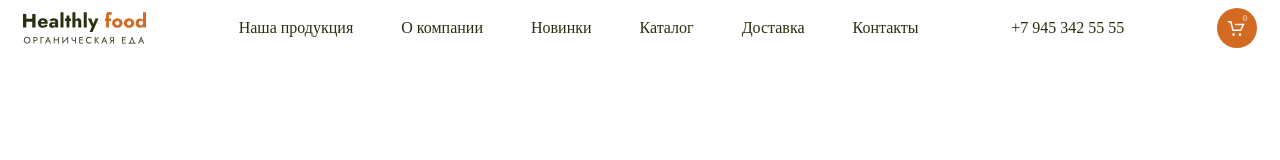
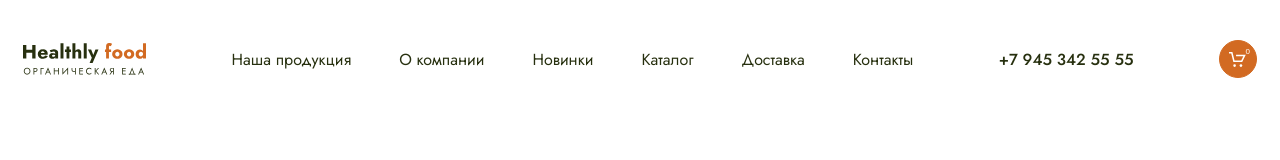
Before and after one commit to SolloVey/Module02-Shop, a website built with webpack: page src/index.html in a window 1280 px wide. Built offline with nearby package versions, Linux system fonts and the light colour scheme.

Commit message:
edits in header

```diff
--- a/src/index.html
+++ b/src/index.html
@@ -33,7 +33,7 @@
 				</ul>
 			</nav>
 			<a href="tel:+79453425555" class="header__tel">+7 945 342 55 55</a>
-			<a href="#" class="header__cart">
+			<button href="#" class="header__cart">
 				<span class="header__counter">0</span>
 			</a>
 		</header>
--- a/src/styles/main.scss
+++ b/src/styles/main.scss
@@ -1,6 +1,21 @@
-$text: #27300f;
+@import url('https://fonts.googleapis.com/css2?family=Cormorant:ital,wght@0,700;1,700&family=Jost:wght@400;500&display=swap');
+
+$green: #27300f;
 $orange: #d26a22;
 $white: #ffffff;
+
+$font-jost: 'Jost', sans-serif;
+$font-cormorant: 'Cormorant', serif;
+
+
+html {
+	font-size: 10px;
+}
+
+body {
+	font-size: 1.6rem;
+	font-family: $font-jost;
+}
 
 .header {
 	max-width: 1440px;
@@ -10,24 +25,26 @@ $white: #ffffff;
 	display: flex;
 	justify-content: space-between;
 	align-items: center;
+	margin-top: 4rem;
 	&__nav {
 		display: flex;
 		list-style-type: none;
 		margin: 0px;
 		padding-left: 0px;
-		gap: 48px;
+		gap: 4.8rem;
 	}
 	&__link {
-		font-size: 16px;
-		color: $text;
+		font-size: 1.6rem;
+		color: $green;
 		text-decoration: none;
 		&:hover {
 			color: $orange;
 		}
 	}
 	&__tel {
-		font-size: 16px;
-		color: $text;
+		font-size: 1.6rem;
+		color: $green;
+		font-weight: 500;
 		text-decoration: none;
 		&:hover {
 			color: $orange;
@@ -35,22 +52,27 @@ $white: #ffffff;
 	}
 	&__cart {
 		display: block;
-		width: 40px;
-		height: 40px;
+		width: 3.8rem;
+		height: 3.8rem;
 		border-radius: 100%;
 		background-color: $orange;
 		background-image: url(../images/cart.svg);
 		background-repeat: no-repeat;
 		background-position: center center;
-		background-size: 17px 15px;
+		background-size: 1.7rem 1.5rem;
 		position: relative;
+		border: 1px solid $orange;
+		&:hover {
+			background-color: $green;
+			border: 1px solid $green;
+		}
 	}
 	&__counter {
-		font-size: 8px;
+		font-size: .8rem;
 		color: $white;
 		position: absolute;
-		right: 10px;
-		top: 6px;
+		right: .6rem;
+		top: .6rem;
 	}
 }
 
@@ -59,6 +81,6 @@ $white: #ffffff;
 	background-image: url(../images/logo.svg);
 	background-repeat: no-repeat;
 	background-size: cover;
-	width: 123px;
-	height: 32px;
+	width: 12.3rem;
+	height: 3.2rem;
 }
```
Also changed, not shown: dist/index.html, dist/styles/main.css.
